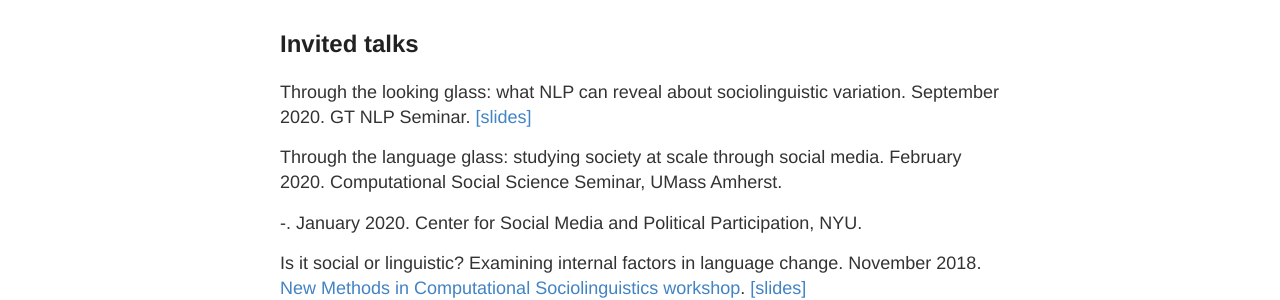
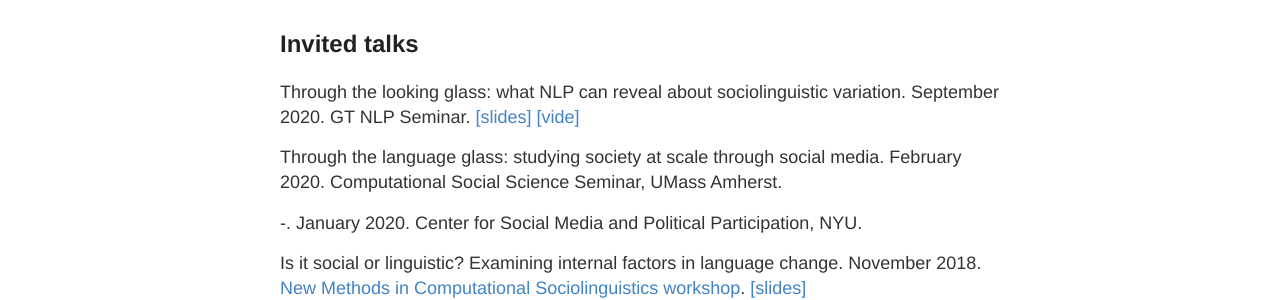
Before and after one commit to ianbstewart/ianbstewart.github.io, a Jekyll site: the page built from other.md, in a window 1280 px wide. Shown: the part 212-512 px from the top of the page. Built offline with Jekyll 4.4.1, drawn with Linux system fonts in a browser that asks for light colours.

Commit message:
updated seminar talk video

```diff
--- a/other.md
+++ b/other.md
@@ -9,6 +9,7 @@ Through the looking glass: what NLP can reveal about sociolinguistic variation.
 September 2020.
 GT NLP Seminar.
 [[slides]](docs/NLP_seminar_talk_9_25_2020.pdf)
+[[vide]](https://primetime.bluejeans.com/a2m/events/playback/05a8a8b6-380a-42a0-9432-3a79480a209e)
 
 Through the language glass: studying society at scale through social media.
 February 2020.
```
